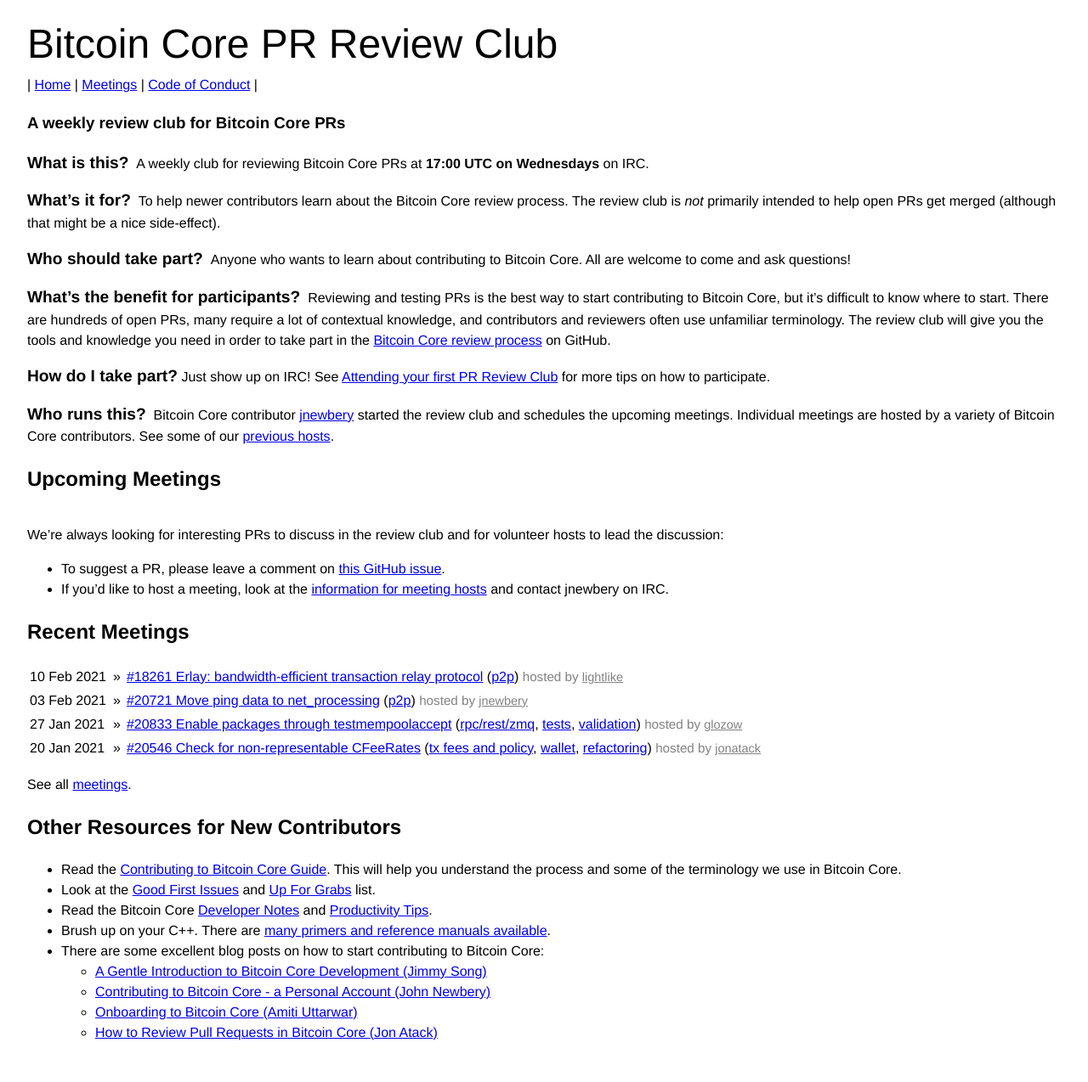
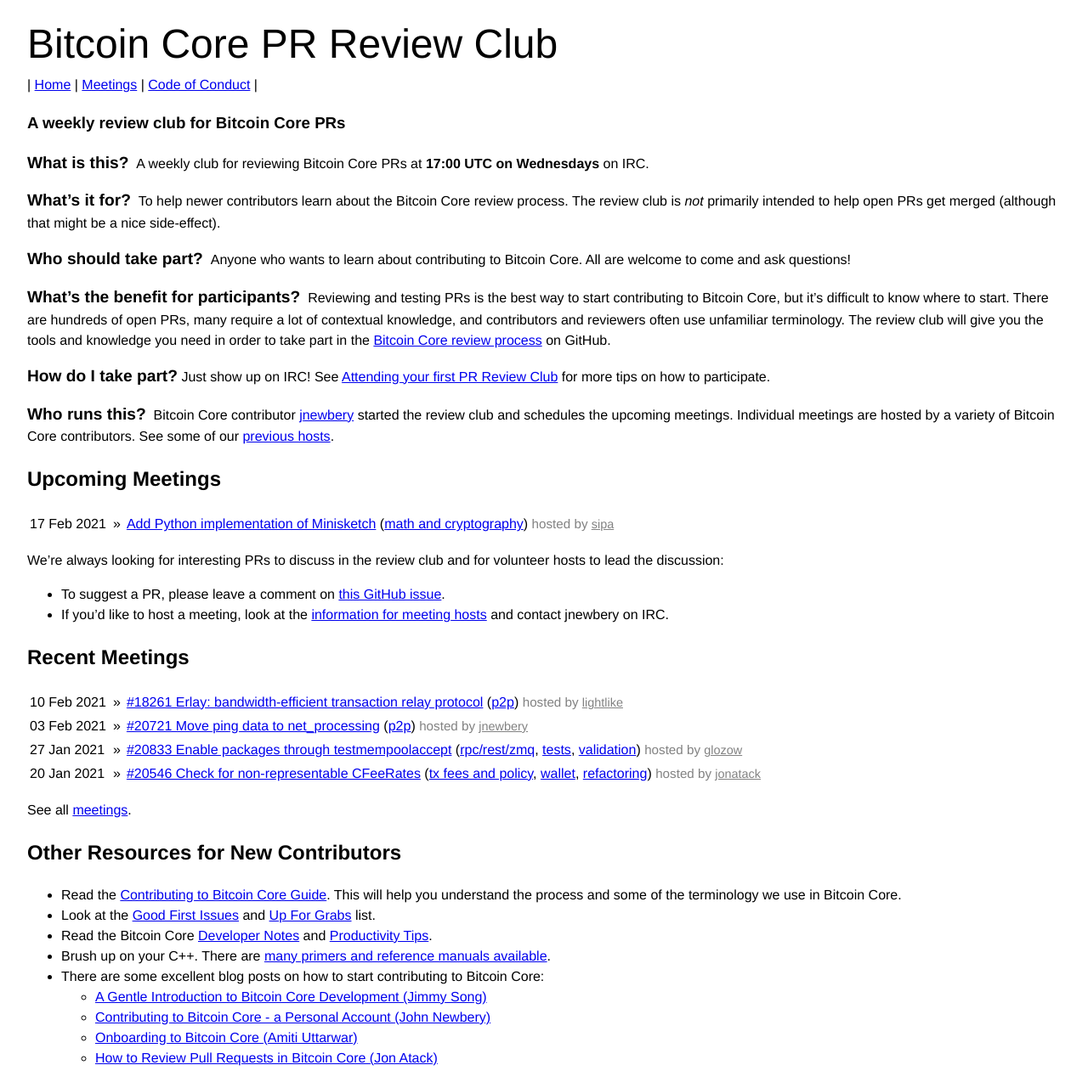
Before and after one commit to bitcoin-core-review-club/website, a Jekyll site: the page built from index.md, in a window 1280 px wide. Shown: the whole page at 85% size. Built offline with Jekyll 4.4.1, drawn with Linux system fonts in a browser that asks for light colours; before the commit the page ends 1244 px from its top, so only the background shows below that.

Commit message:
Announce minisketch n26

```diff
--- a/_layouts/pr.html
+++ b/_layouts/pr.html
@@ -36,6 +36,12 @@
           https://github.com/bitcoin/bitcoin/pulls/{{ page.pr }}
         </a>
       </p>
+    {% elsif page.link %}
+      <p style="font-weight:bold">
+        <a href="{{ page.link }}">
+          {{ page.link }}
+        </a>
+      </p>
     {% endif %}
 
     <p class="host">
--- /dev/null
+++ b/_posts/2021-02-17-minisketch-#26.md
@@ -0,0 +1,27 @@
+---
+layout: pr
+date: 2021-02-17
+title: "Add Python implementation of Minisketch"
+link: https://github.com/sipa/minisketch/pull/26
+authors: [sipa]
+components: ["math and cryptography"]
+host: sipa
+status: upcoming
+commit:
+---
+
+_Notes and questions to follow soon!_
+
+<!-- TODO: Before meeting, add notes and questions
+## Notes
+
+## Questions
+-->
+
+
+<!-- TODO: After meeting, uncomment and add meeting log between the irc tags
+## Meeting Log
+
+{% irc %}
+{% endirc %}
+-->
```
Also changed, not shown: _posts/2020-06-10-#19105.md (+1 -1 lines), _posts/2020-10-21-#19055-2.md (+1 -1 lines).
